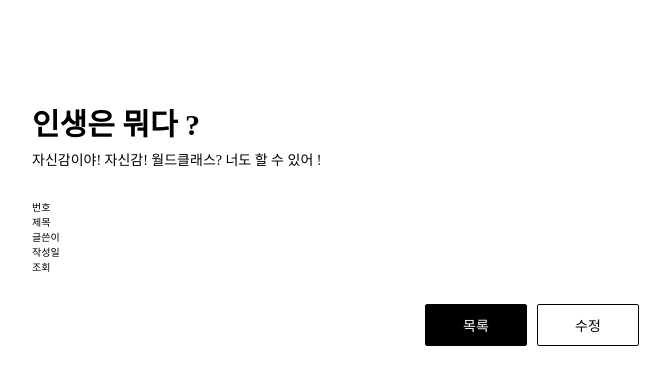
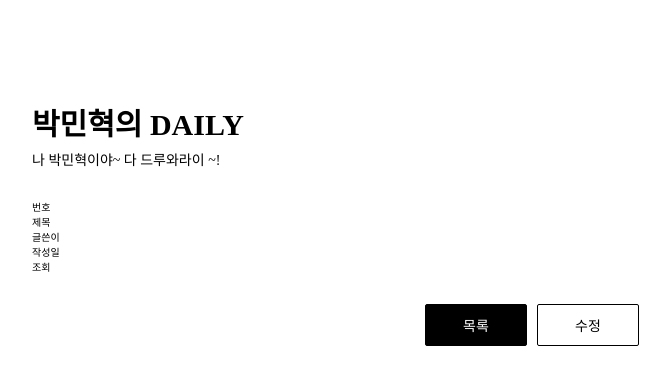
Before and after one commit to minhyeok0312/MH_daily, a plain HTML site: page index.html in a window 1280 px wide. Shown: the whole page, without its empty margins (108-778 px from the left). Drawn offline with Linux system fonts and the light colour scheme.

Commit message:
index 수정

```diff
--- a/index.html
+++ b/index.html
@@ -3,14 +3,14 @@
 <head>
     <meta charset="UTF-8">
     <meta name="viewport" content="width=device-width, initial-scale=1.0">
-    <title> 인생은 마이웨이 </title>
+    <title> 박민혁의 홈페이지 </title>
     <link rel="stylesheet" href="css/css.css">
 </head>
 <body>
     <div class="board_wrap">
         <div class="board_title">
-            <strong> 인생은 뭐다 ?</strong>
-            <p> 자신감이야! 자신감! 월드클래스? 너도 할 수 있어 !</p>
+            <strong> 박민혁의 DAILY</strong>
+            <p> 나 박민혁이야~ 다 드루와라이 ~!</p>
         </div>
         <div class="board_list_wrap">
             <div class="board_list">
```
